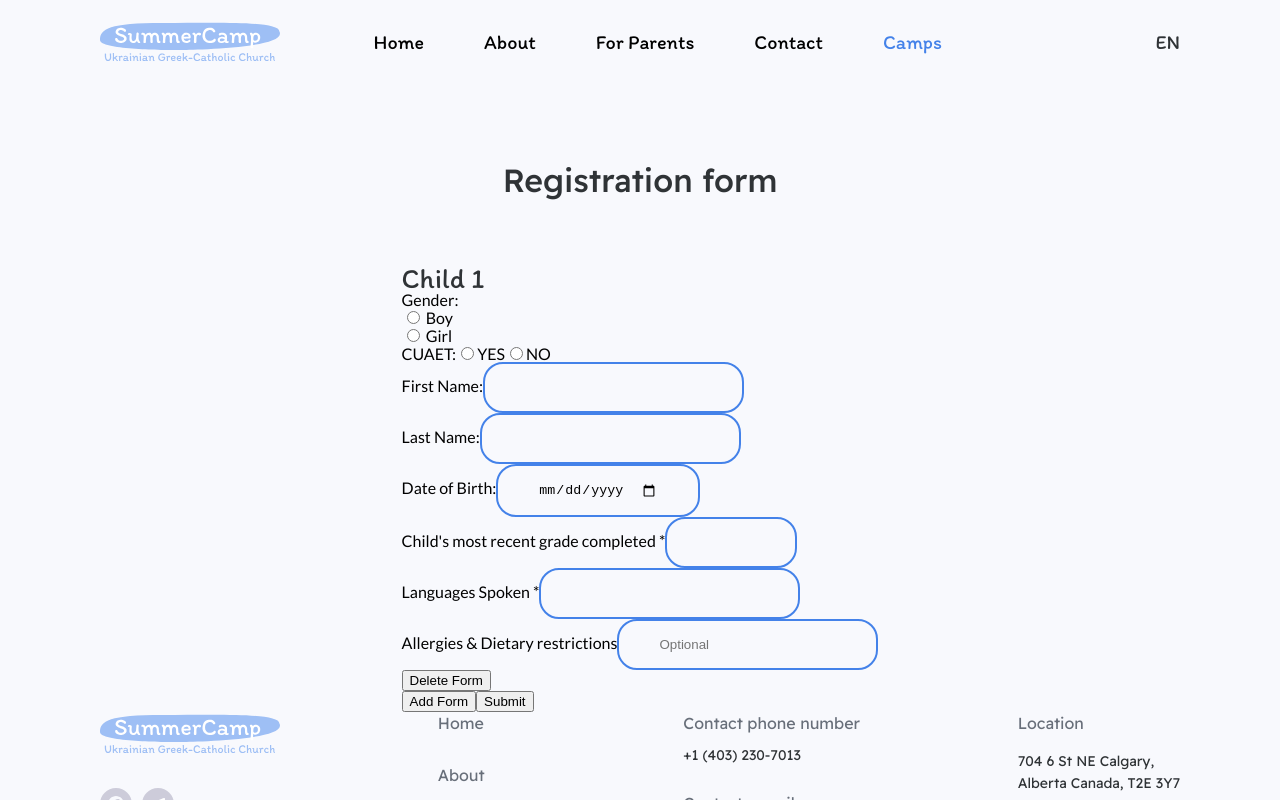
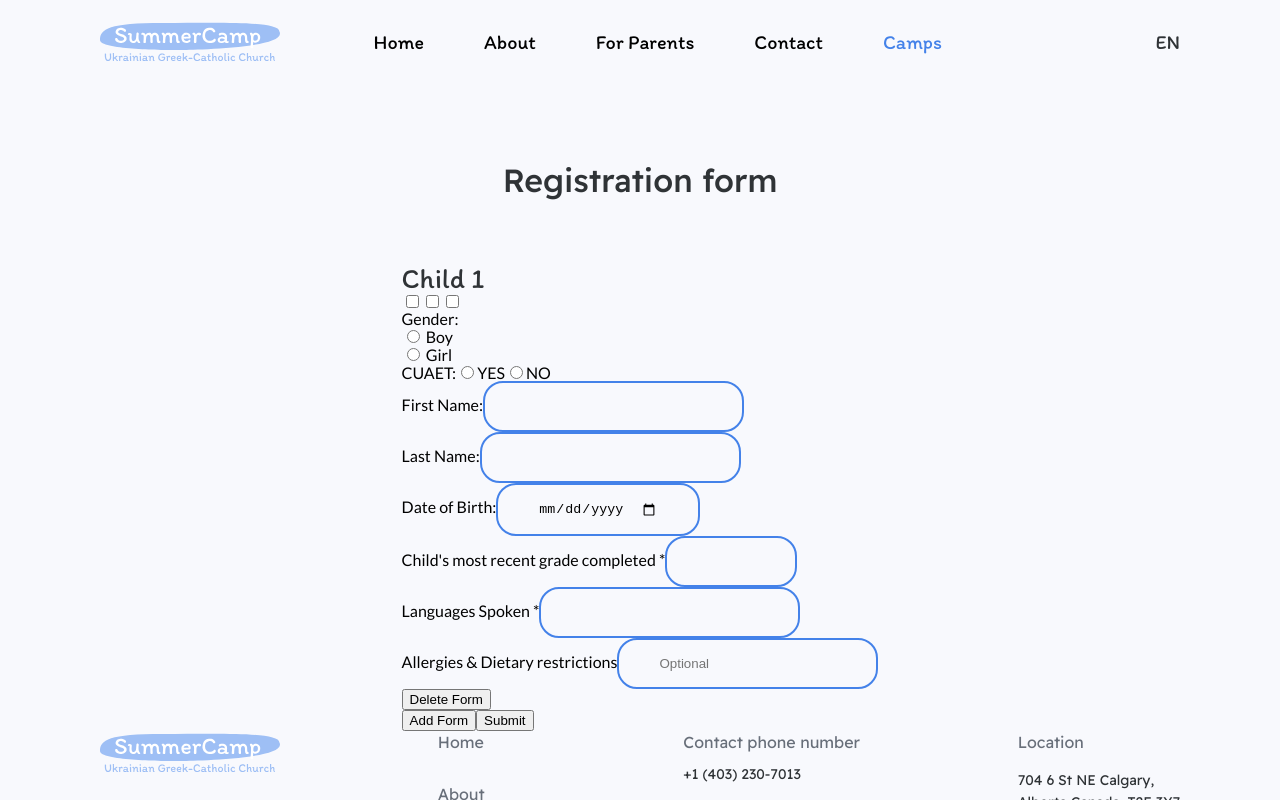
Before and after one commit to segamegadrivee/summer-camp, a React (Create React App) app in the folder frontend/: page /camps/vacation-fun-tabir in a window 1280 px wide. Built offline with nearby package versions, Linux system fonts and the light colour scheme; no server answers; what stein-js-client would draw is missing.

Commit message:
form-checkbox

```diff
--- a/frontend/src/components/forms/VFT.jsx
+++ b/frontend/src/components/forms/VFT.jsx
@@ -42,12 +42,16 @@ const VFT = () => {
             alert(errors.join("\n"));
             return;
         }
+        const checkedBoxes = Array.from(document.querySelectorAll('input[name="camp"]:checked')).map(checkbox => checkbox.value);
+        console.log(checkedBoxes);
         console.log(forms);
-        store
-            .append("Sheet1", forms)
-            .then(res => {
-                console.log(res);
-            });
+        for (let i = 0; i < checkedBoxes.length; i++) {
+            store
+                .append(checkedBoxes[i], forms)
+                .then(res => {
+                    console.log(res);
+                });
+        }
     };
 
 
@@ -86,6 +90,12 @@ const VFT = () => {
                 {forms.map((form, index) => (
                     <div key={index}>
                         <h3>Child {index + 1}</h3>
+
+                        <div className="checkboxes">
+                            <input type="checkbox" value="Sheet1" name="camp" />
+                            <input type="checkbox" value="Sheet2" name="camp" />
+                            <input type="checkbox" value="three" name="camp" />
+                        </div>
                         <label>
                             Gender:
                             <br />
```
